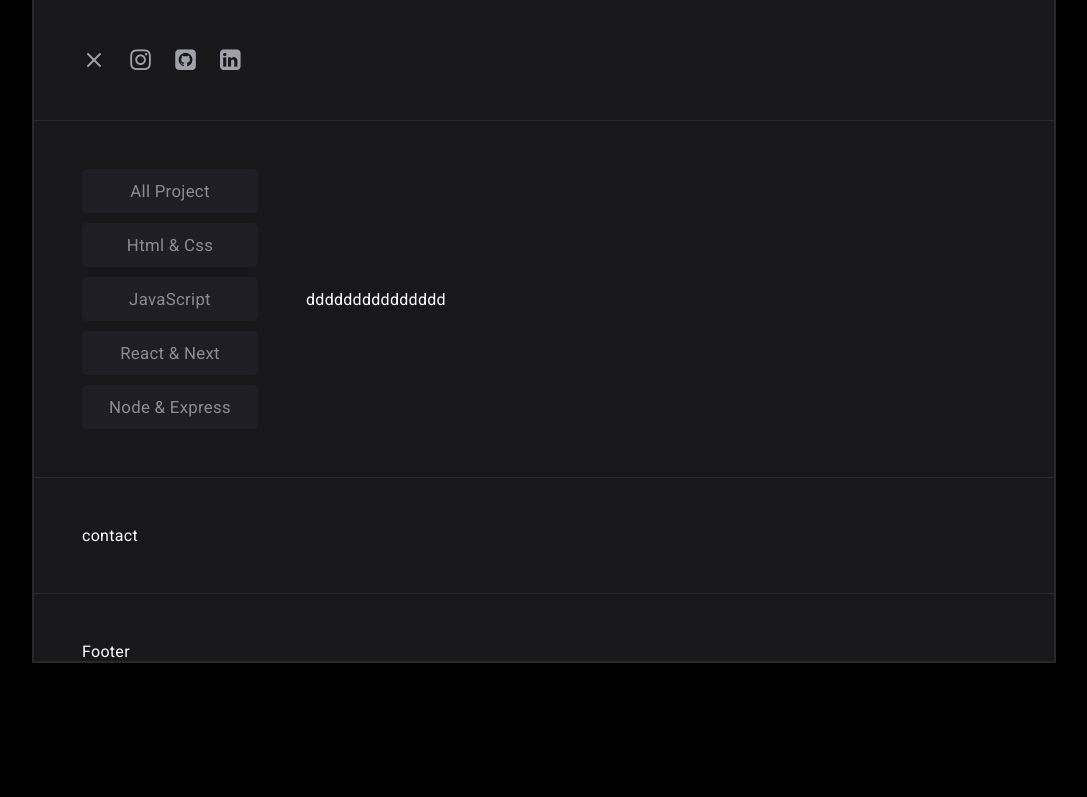
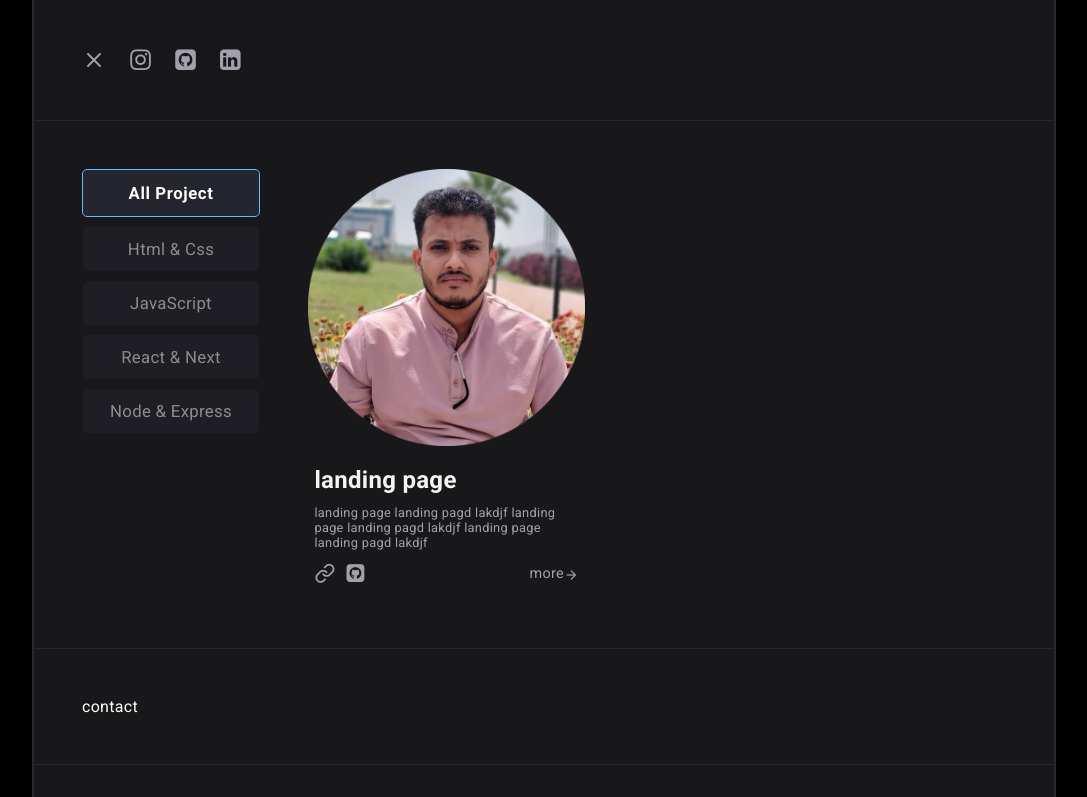
Before and after one commit to AhmedAlariqi97/my-portfolio, a React (Vite) app: page / in a window 1280 px wide. Shown: the part 417-1214 px from the top of the page, without its empty margins (96-1183 px from the left). Before the commit the page ends 1080 px from the top, so only its background shows below. Built offline with nearby package versions, Linux system fonts and the light colour scheme.

Commit message:
add main section

```diff
--- a/src/components/3-main/Main.jsx
+++ b/src/components/3-main/Main.jsx
@@ -4,7 +4,7 @@ const Main = () => {
   return (
     <main className='main flex'>
       <section className='left-section flex'>
-        <button>all project</button>
+        <button className='active'>all project</button>
         <button>Html & Css</button>
         <button>JavaScript</button>
         <button>React & Next</button>
@@ -12,7 +12,21 @@ const Main = () => {
       </section>
 
       <section className='right-section'>
-        ddddddddddddddd
+        <article className='card'>
+          <img src='./ahmed-cir.png' alt='' width={277} />
+          <div className='box' style={{width: "277px"}}>
+            <h2 className='title'>landing page</h2>
+            <p className='sub-title'> landing page landing pagd lakdjf landing page landing pagd lakdjf landing page landing pagd lakdjf</p>
+            <div className='flex icons'>
+              <div className='flex links'>
+                <div className='icon-link'></div>
+                <div className='icon-github-square'></div>
+              </div>
+              <a href='' className='more flex'>more
+              <span className='icon-arrow-right'></span></a>
+            </div>
+          </div>
+        </article>
       </section>
     </main>
   )
--- a/src/components/3-main/main.css
+++ b/src/components/3-main/main.css
@@ -8,6 +8,7 @@ content file
 
 main.flex {
     gap: 3rem;
+    align-items: start;
 }
 
 /* ===========================================
@@ -28,9 +29,15 @@ main section.left-section.flex button {
     opacity: .5;
  }
  main section.left-section.flex button:hover {
-
     opacity: 1;
     transition: .4s;
+ }
+ main section.left-section.flex button.active {
+    opacity: 1;
+    font-weight: bold;
+    letter-spacing: 0.6px;
+    padding: 0.8rem 0;
+    border: 1px solid var(--blue);
  }
 
 
@@ -41,5 +48,48 @@ main section.left-section.flex button {
 2.Right Section Main Desigh
 ==============================================*/
 main section.right-section {
-    flex-grow: 1;
+    /* flex-grow: 1; */
 }
+main .right-section .card .box {
+    padding: 1rem 0.4rem;
+}
+main .right-section .card .box .title {
+    color: var(--title);
+}
+main .right-section .card .box .sub-title {
+    color: var(--subtitle);
+    font-size: 0.8rem;
+    margin-top: 0.7rem;
+    margin-bottom: 0.8rem;
+}
+main .right-section .card .box .icons {
+    justify-content: space-between;
+}
+main .right-section .card .box .icons .links {
+    gap: 11px;
+}
+main .card .icons .icon-link,
+main .card .icons .icon-github-square {
+    font-size: 1.3rem;
+    color: var(--subtitle);
+}
+main .card .icons .icon-link:hover,
+main .card .icons .icon-github-square:hover {
+    font-size: 1.4rem;
+    transition: .3s;
+    cursor: pointer;
+    color: var(--blue);
+}
+main .card .icons .more {
+    font-size: .9rem;
+    color: var(--subtitle);
+}
+main .card .icons .more:hover {
+    font-size: 1rem;
+    transition: .3s;
+    cursor: pointer;
+    color: var(--blue);
+}
+main .card .icons .more span {
+    align-self: self-end;
+}
```
